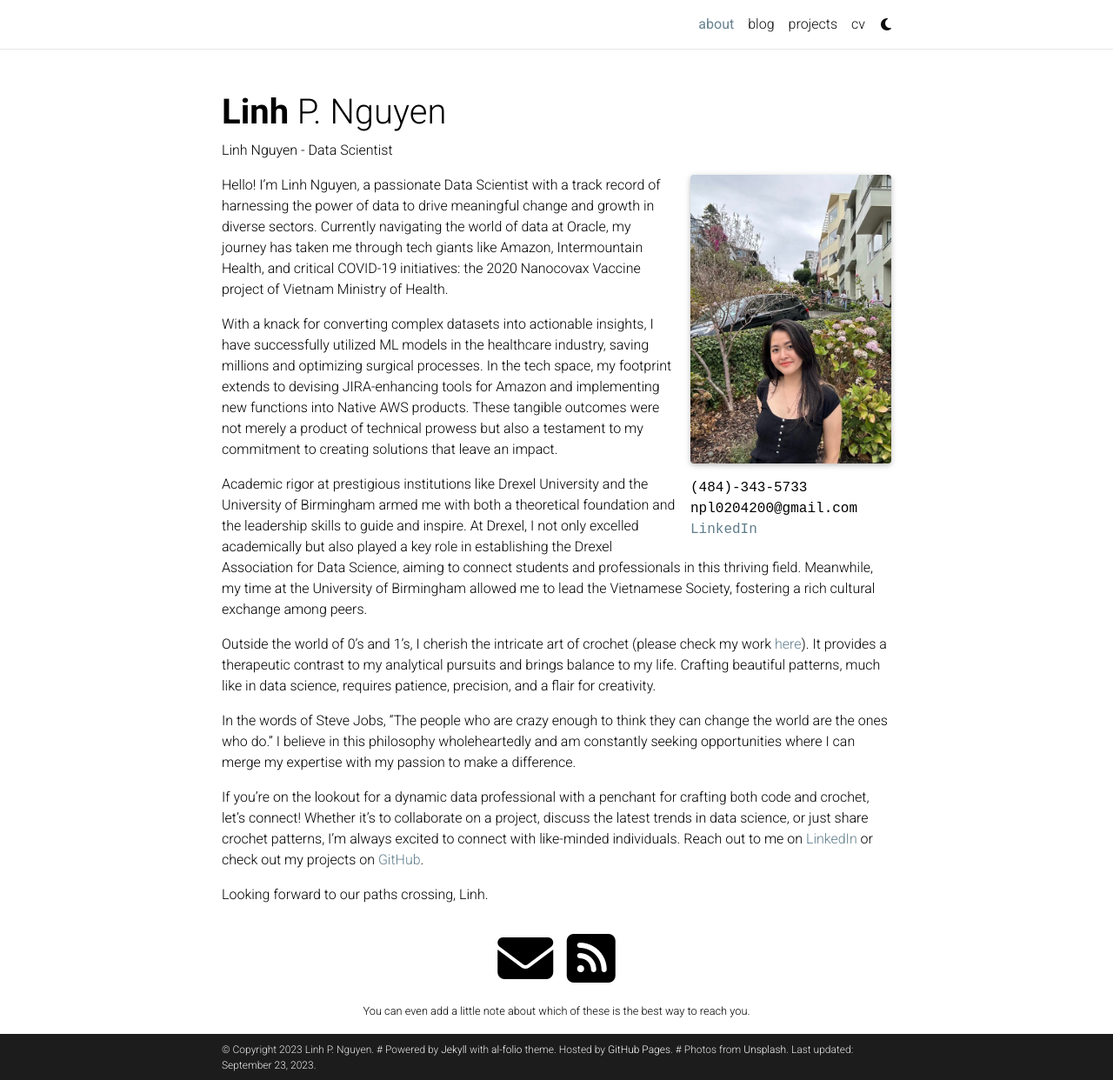
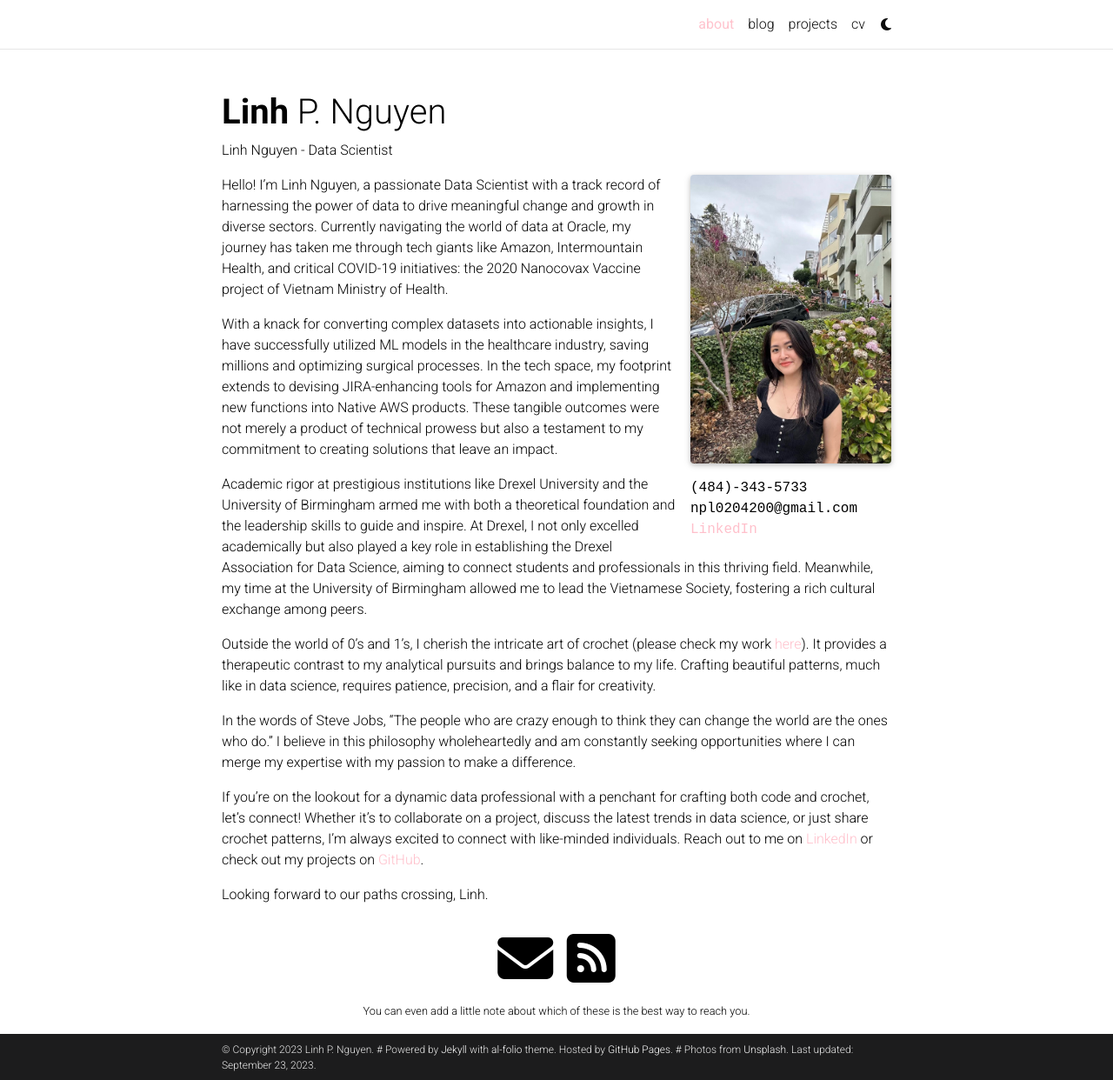
Before and after one commit to npl0204/npl0204.github.io, a Jekyll site: the page built from _pages/about.md, in a window 1280 px wide and 1242 px high. Shown: the whole window at 87% size. Built offline with Jekyll 4.4.1, drawn with Linux system fonts in a browser that asks for light colours; full-size pictures stand in for the smaller copies a plugin makes; comment, search, counter and statistics services are not loaded; a style sheet for code colours, icons or effects is not loaded.

Commit message:
Update _themes.scss

```diff
--- a/_sass/_themes.scss
+++ b/_sass/_themes.scss
@@ -7,8 +7,8 @@
   --global-code-bg-color: #{$code-bg-color-light};
   --global-text-color: #{$black-color};
   --global-text-color-light: #{$grey-color};
-  --global-theme-color: #607d8b;
-  --global-hover-color: #607d8b;
+  --global-theme-color: #ffc0cb;
+  --global-hover-color: #ffc0cb;
   --global-hover-text-color: #{$white-color};
   --global-footer-bg-color: #{$grey-color-dark};
   --global-footer-text-color: #{$grey-color-light};
```
